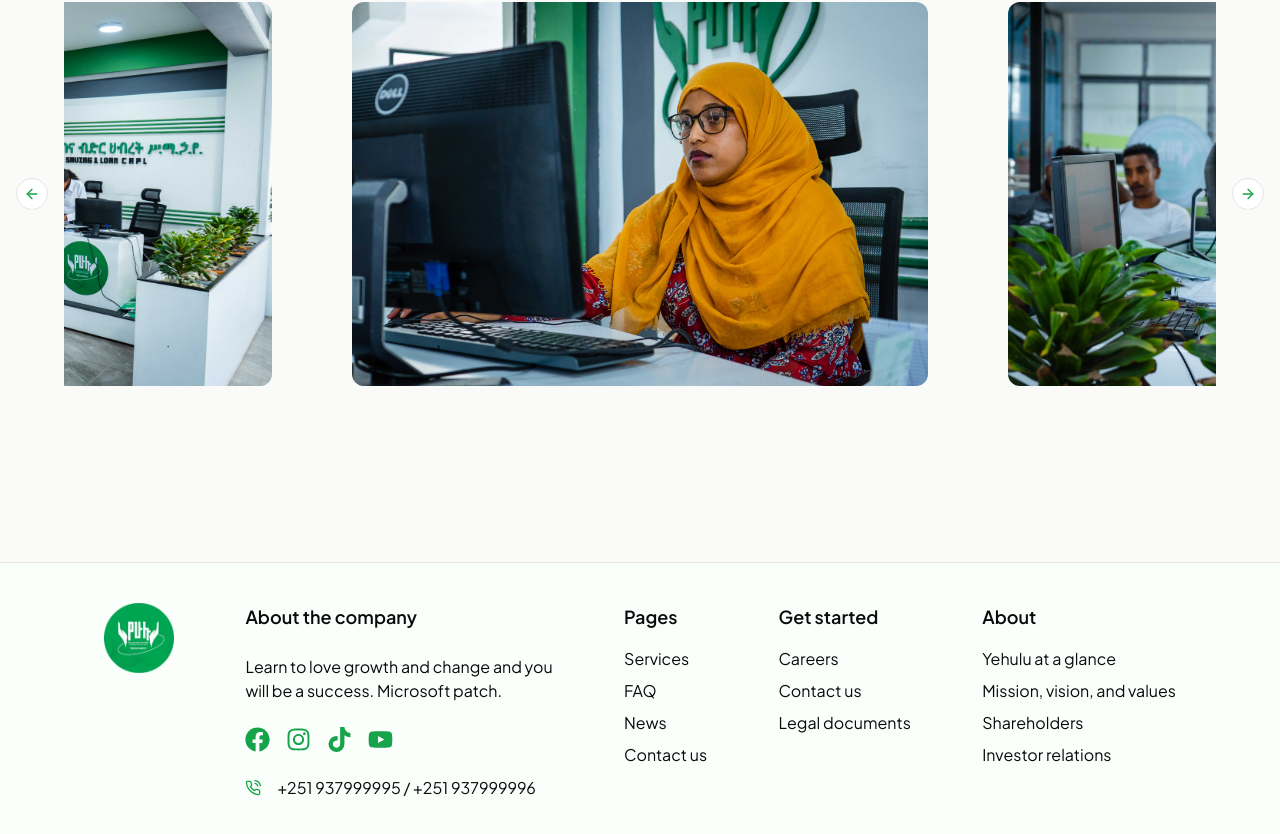
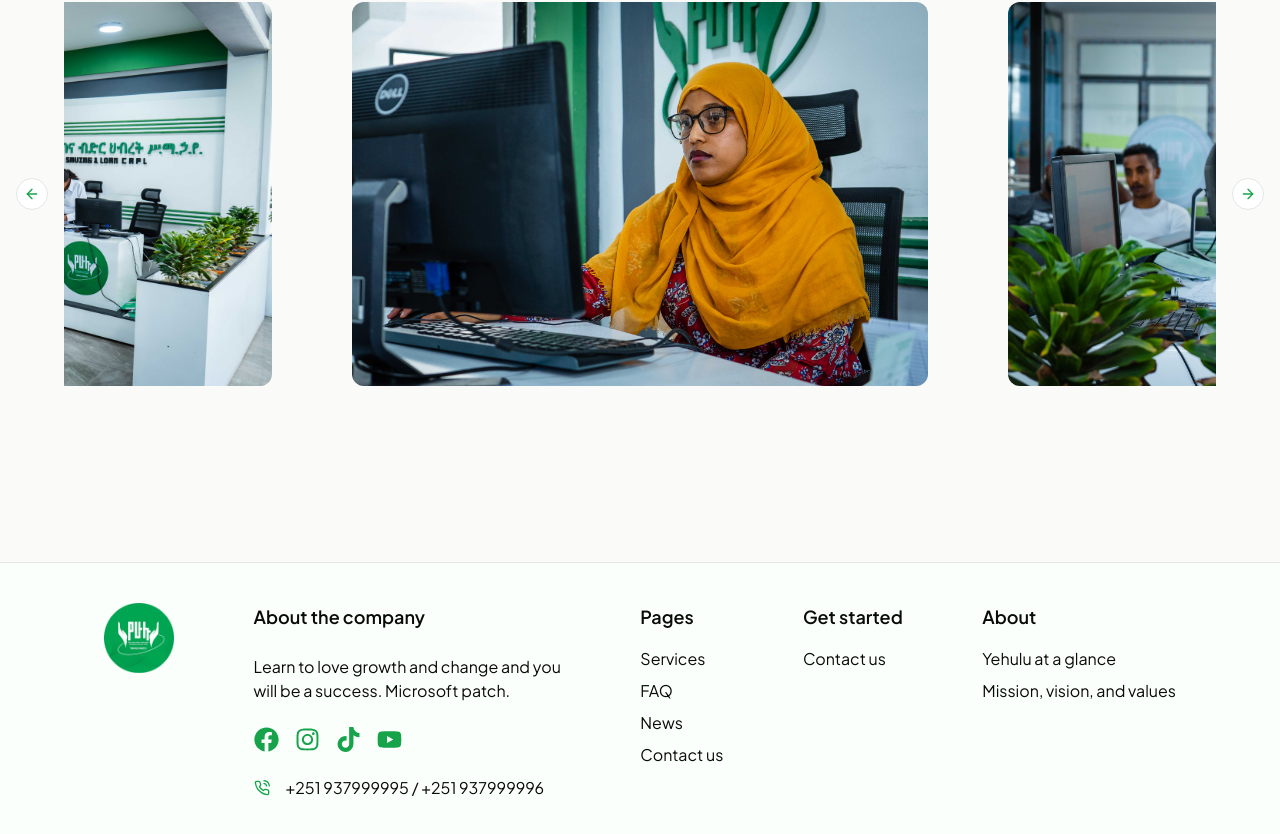
Before and after one commit to Upsurge-Tech/Project-Yehulusaccos-Frontend, a Next.js app: page /en/about in a window 1280 px wide. Shown: the part 2037-2871 px from the top of the page. Built offline with nearby package versions, Linux system fonts and the light colour scheme.

Commit message:
fix: Remove placeholder links

```diff
--- a/components/Footer.tsx
+++ b/components/Footer.tsx
@@ -92,18 +92,8 @@ const Footer = () => {
           <h2 className="text-lg font-semibold">{tFooter("GetStarted")}</h2>
           <ul className="space-y-2">
             <li>
-              <Link href="/careers" className="hover:text-green-600">
-                {tFooter("Careers")}
-              </Link>
-            </li>
-            <li>
               <Link href="/contact" className="hover:text-green-600">
                 {tFooter("contact")}
-              </Link>
-            </li>
-            <li>
-              <Link href="/legal-documents" className="hover:text-green-600">
-                {tFooter("Legal")}
               </Link>
             </li>
           </ul>
@@ -117,18 +107,8 @@ const Footer = () => {
               </Link>
             </li>
             <li>
-              <Link href="/mission" className="hover:text-green-600">
+              <Link href="/home" className="hover:text-green-600">
                 {tFooter("Mission")}
-              </Link>
-            </li>
-            <li>
-              <Link href="/shareholders" className="hover:text-green-600">
-                {tFooter("Shareholders")}
-              </Link>
-            </li>
-            <li>
-              <Link href="/investor-relations" className="hover:text-green-600">
-                {tFooter("Investors")}
               </Link>
             </li>
           </ul>
```
